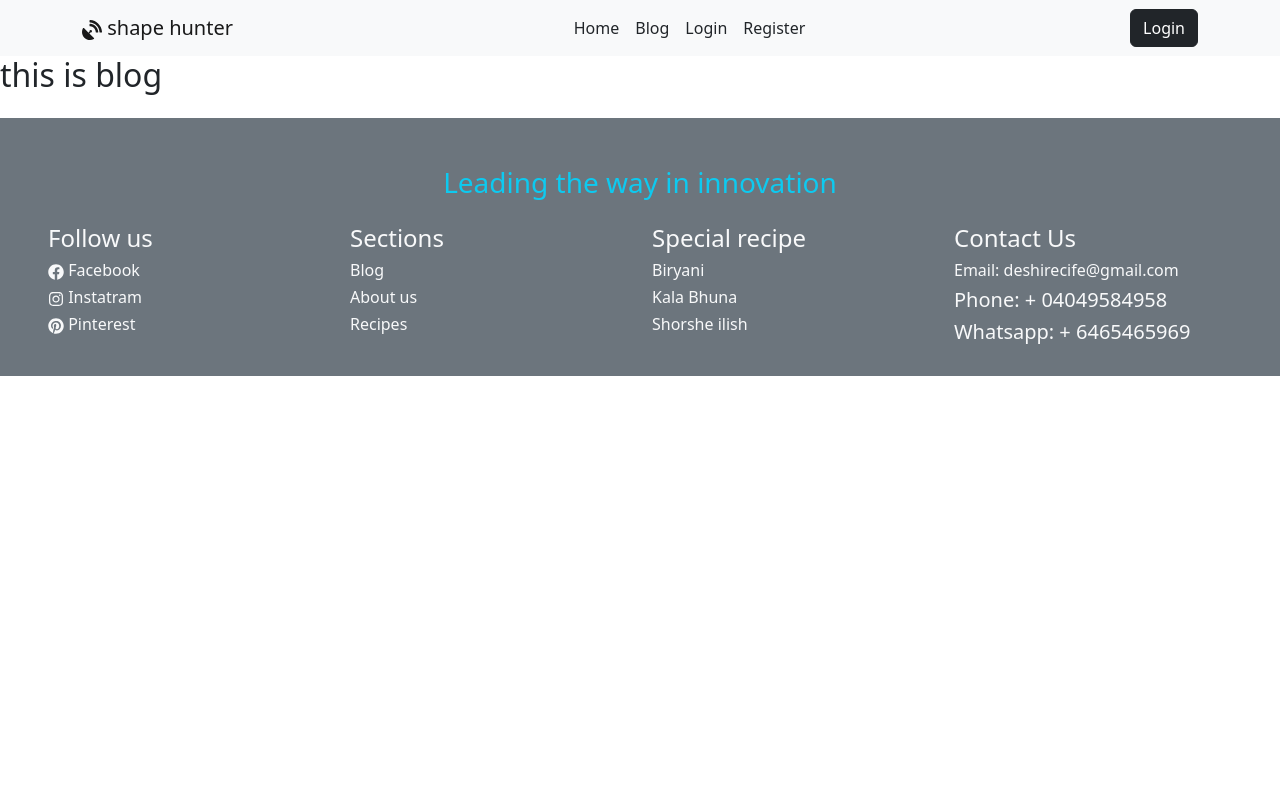
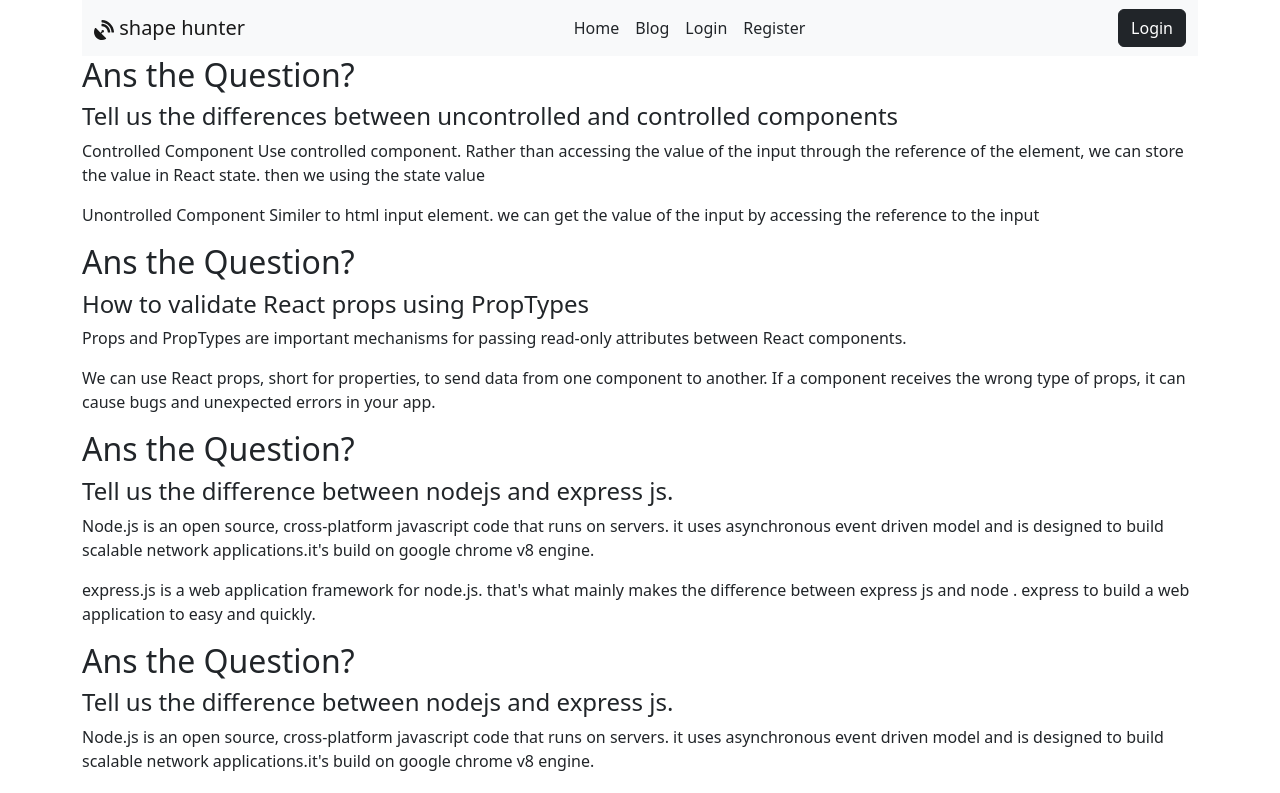
Before and after one commit to tufaelkhan/chef-recipe-client, a React (Vite) app: page /blog in a window 1280 px wide. Shown: the top 793 px of the page. Built offline with nearby package versions, Linux system fonts and the light colour scheme; no server answers.

Commit message:
blog page data show

```diff
--- a/src/Pages/Blog/Blog.jsx
+++ b/src/Pages/Blog/Blog.jsx
@@ -1,14 +1,44 @@
 import React from 'react';
 import NavigationBar from '../Shared/NavigationBar/NavigationBar';
 import Footer from '../Shared/Footer';
+import { Container } from 'react-bootstrap';
 
 const Blog = () => {
     return (
-        <div>
+        <Container>
             <NavigationBar></NavigationBar>
-            <h2>this is blog</h2>
+           <div>
+           <h2>Ans the Question?</h2>
+            <h4>Tell us the differences between uncontrolled and controlled components</h4>
+            <p>Controlled Component Use controlled component. Rather than accessing the value of the input through the reference of the element, we can store the value in React state. then we using the state value</p>
+            <p>Unontrolled Component Similer to html input element. we can get the value of the input by accessing the reference to the input</p>
+           </div>
+           <div>
+           <h2>Ans the Question?</h2>
+            <h4>How to validate React props using PropTypes</h4>
+            <p>Props and PropTypes are important mechanisms for passing read-only attributes between React components.</p>
+            <p>
+            We can use React props, short for properties, to send data from one component to another. If a component receives the wrong type of props, it can cause bugs and unexpected errors in your app.
+            </p>
+           </div>
+           <div>
+           <h2>Ans the Question?</h2>
+            <h4>Tell us the difference between nodejs and express js.</h4>
+            <p>Node.js is an open source, cross-platform javascript code that runs on servers. it uses asynchronous event driven model and is designed to build scalable network applications.it's build on google chrome v8 engine.</p>
+            <p>
+            express.js is a web application framework for node.js. that's what mainly makes the difference between express js and node . express to build a web application to easy and quickly.
+            </p>
+           </div>
+           <div>
+           <h2>Ans the Question?</h2>
+            <h4>Tell us the difference between nodejs and express js.</h4>
+            <p>Node.js is an open source, cross-platform javascript code that runs on servers. it uses asynchronous event driven model and is designed to build scalable network applications.it's build on google chrome v8 engine.</p>
+            <p>
+            express.js is a web application framework for node.js. that's what mainly makes the difference between express js and node . express to build a web application to easy and quickly.
+            </p>
+           </div>
             <Footer></Footer>
-        </div>
+        </Container>
     );
 };
 
```
